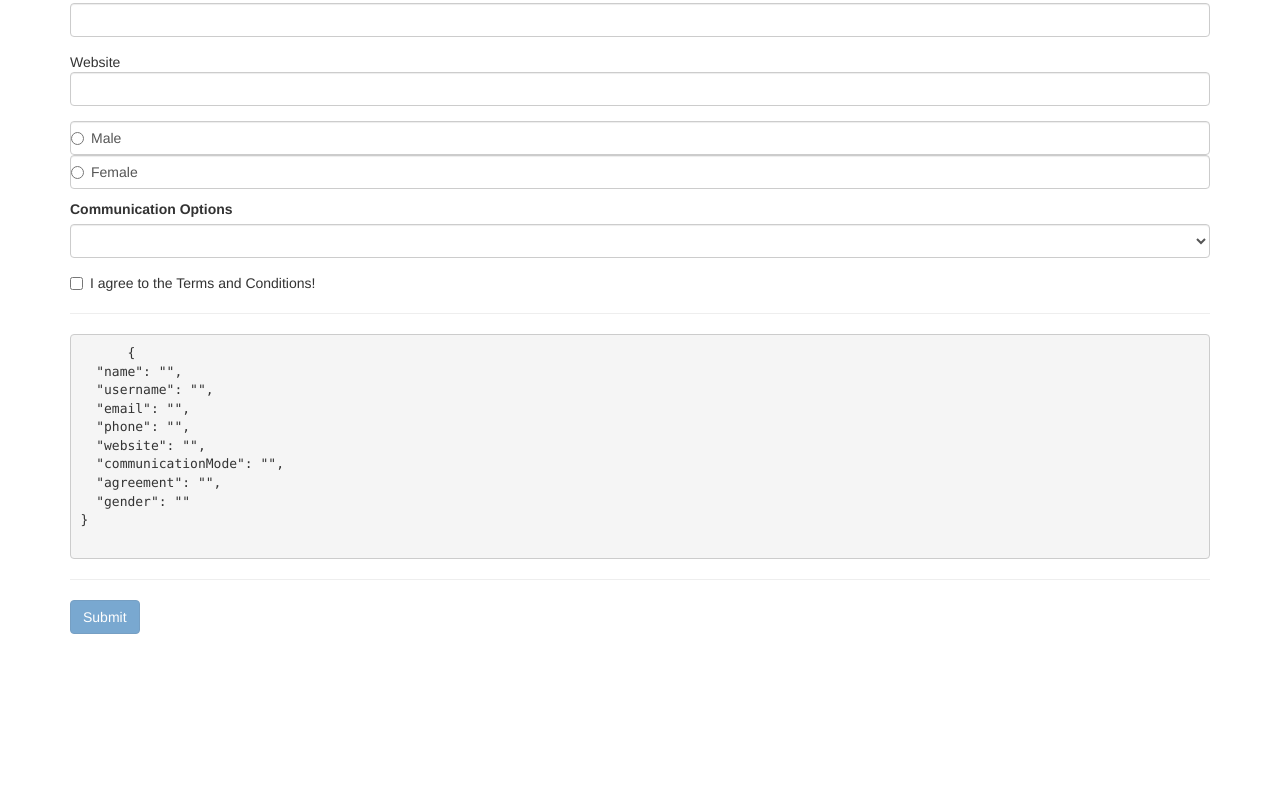
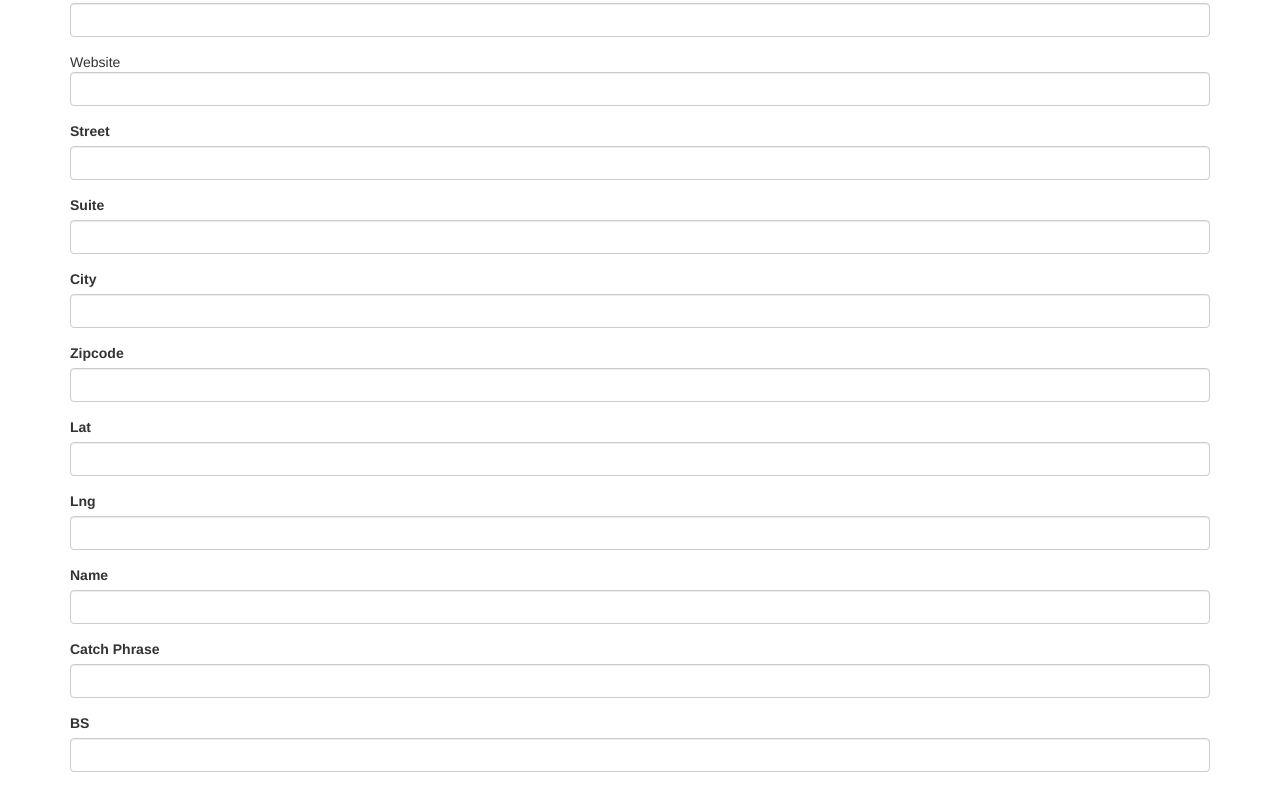
Before and after one commit to MrTato/Angular-9-Masterclass-with-TypeScript-Firebase-Material, an Angular app in the folder MYFIRSTANGULARSAPP/: page /new-user in a window 1280 px wide. Shown: the part 366-1151 px from the top of the page. Before the commit the page ends 1000 px from the top, so only its background shows below. Built offline with nearby package versions, Linux system fonts and the light colour scheme.

Commit message:
86. Creating Subsections in the form using NgModelGroup directive

```diff
--- a/MYFIRSTANGULARSAPP/src/app/components/new-user/new-user.component.html
+++ b/MYFIRSTANGULARSAPP/src/app/components/new-user/new-user.component.html
@@ -54,21 +54,67 @@
         ngModel
       />
     </div>
+    <div ngModelGroup="address">
+      <div class="form-group">
+        <label for="street">Street</label>
+        <input type="text" name="street" class="form-control" ngModel />
+      </div>
+      <div class="form-group">
+        <label for="suite">Suite</label
+        ><input type="text" name="suite" class="form-control" ngModel />
+      </div>
+      <div class="form-group">
+        <label for="city">City</label
+        ><input type="text" name="city" class="form-control" ngModel />
+      </div>
+      <div class="form-group">
+        <label for="zipcode">Zipcode</label
+        ><input type="text" name="zipcode" class="form-control" ngModel />
+      </div>
+      <div ngModelGroup="geo">
+        <div class="form-group">
+          <label for="lat">Lat</label
+          ><input type="text" name="lat" class="form-control" ngModel />
+        </div>
+        <div class="form-group">
+          <label for="lng">Lng</label
+          ><input type="text" name="lng" class="form-control" ngModel />
+        </div>
+      </div>
+    </div>
+    <div ngModelGroup="company">
+      <div class="form-group">
+        <label for="name">Name</label
+        ><input type="text" name="name" class="form-control" ngModel />
+      </div>
+      <div class="form-group">
+        <label for="catchPhrase">Catch Phrase</label
+        ><input type="text" name="catchPhrase" class="form-control" ngModel />
+      </div>
+      <div class="form-group">
+        <label for="bs">BS</label
+        ><input type="text" name="bs" class="form-control" ngModel />
+      </div>
+    </div>
     <div class="radio">
       <label class="form-control" for="gender" *ngFor="let gender of genders">
-        <input name="gender" [value]="gender" ngModel type="radio"/> {{ gender }} <br />
+        <input name="gender" [value]="gender" ngModel type="radio" />
+        {{ gender }} <br />
       </label>
     </div>
     <div class="form-group">
       <label for="communicationMode">Communication Options</label>
       <select name="communicationMode" class="form-control" ngModel>
         <option value=""></option>
-        <option *ngFor="let comOpt of communicationModes" [value]="comOpt">{{ comOpt }}</option>
+        <option *ngFor="let comOpt of communicationModes" [value]="comOpt">{{
+          comOpt
+        }}</option>
       </select>
     </div>
     <div class="checkbox">
       <label for="agreement">
-        <input name="agreement" ngModel type="checkbox"/> I agree to the Terms and Conditions! <br />
+        <input name="agreement" ngModel type="checkbox" /> I agree to the Terms
+        and Conditions! <br />
       </label>
     </div>
     <hr />
```
